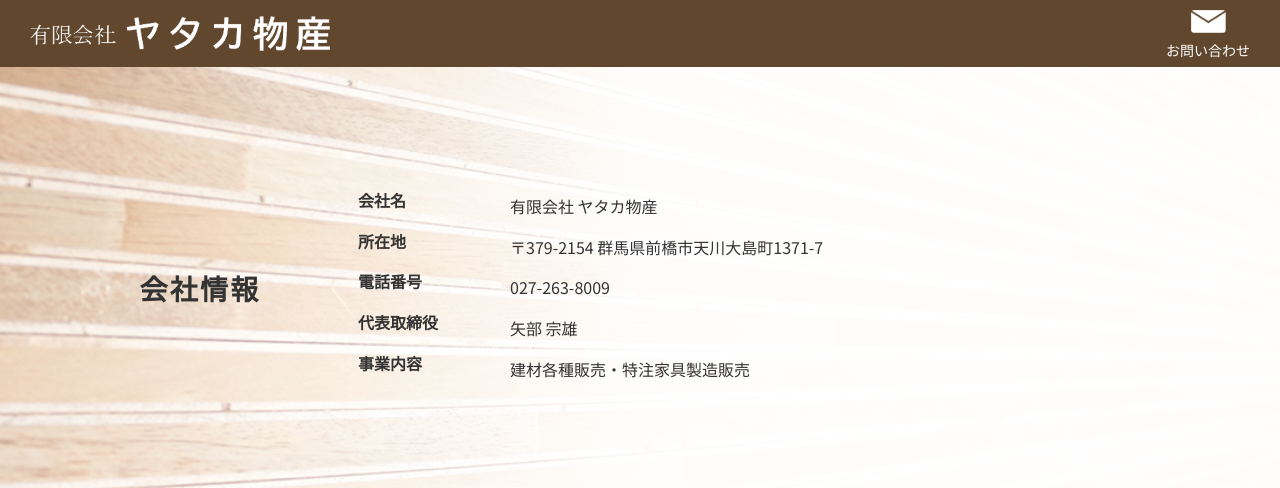
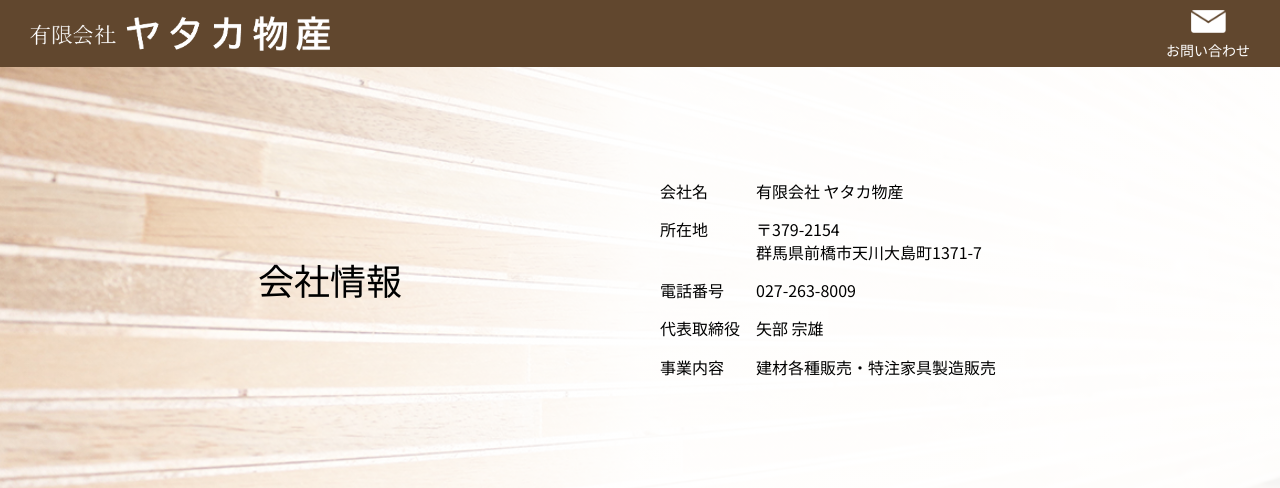
Before and after one commit to K-YYY/yataka_corp, a PHP site: page / in a window 1280 px wide. Shown: the top 488 px of the page. Run offline with PHP 8.4, Linux system fonts and the light colour scheme.

Commit message:
会社情報・お問い合わせセクション修正

```diff
--- a/css/style.css
+++ b/css/style.css
@@ -3,7 +3,7 @@
 body {
     font-family: 'Noto Sans JP', sans-serif;
     background-color: #fff;
-    color: #333;
+    color: #000;
 }
 
 
@@ -40,112 +40,187 @@ body {
 
 .company-info{
     /* 会社情報 */
+    display: flex;
+    align-items: center;
+    min-height: 384px;
     background-image:
       linear-gradient(to left, rgba(255,255,255,.95) 50%, rgba(255,255,255,.0) 100%),
       url('/img/company-info-bg.jpg');
     background-size: cover;
     background-position: center;
     background-repeat: no-repeat;
-    padding: clamp(40px,6vw,80px) 20px;
+    padding: 20px 20px;
   }
 
   .info-inner.two-col{
     /* 会社情報内側 */
-    max-width: 1100px;
+    display: flex;
+    align-items: stretch;
+    width: 100%;
+    max-width: 1200px;
     margin: 0 auto;
-    border-radius: 8px;
-    padding: clamp(24px,4vw,48px);
-    display: flex;
-    gap: clamp(20px,4vw,48px);
+    height: 300px;
   }
 
-  /* 左：タイトル*/
   .info-title{
-    flex: 0 0 220px;
+    /* 左：会社情報タイトル */
     display: flex;
     align-items: center;
     justify-content: center;
-  }
-  .info-title h2{
-    margin: 0;
-    font-size: clamp(20px,2.2vw,28px);
-    font-weight: 700;
-    color: #333;
-    letter-spacing: .08em;
+    width: 50%;
   }
 
+  .info-title h2{
+    font-size: 36px;
+  }
+
+ .info-list{
     /* 右：項目名 + 項目内容 */
-  .info-list{
+    display:flex;
+    align-items: center;
+    width: 50%;
+    padding-left: 40px;
+  }
+
+ .info-list-detail{
     margin: 0;
     display: grid;
-    grid-template-columns: 8em 1fr;
-    column-gap: 24px;
-    row-gap: 12px;
+    grid-template-columns: auto 1fr;
+    column-gap: 16px;
+    row-gap: 16px;
     font-size: 16px;
+    line-height: 1.4;
  }
-  .info-list dt{
-    font-weight: 700;
-    color:#333;
-  }
-  .info-list dd{
-    margin: 0;
-    line-height: 1.8;
+
+ .info-list-detail dd{
     word-break: break-word;
  }
 
   /* スマホ */
   @media (max-width: 768px){
-    .info-inner.two-col{ flex-direction: column; }
-    .info-title{ flex: none; }
-    .info-list{ grid-template-columns: 8em 1fr; }
-    .info-list dt{ margin-top: 10px; }
+    .company-info{
+      /* 会社情報 */
+      flex-direction: column;
+      min-height: 0;
+      padding: 50px 30px;
+    }
+    .info-inner.two-col{
+      /*会社情報内側*/
+      flex-direction: column;
+      height: auto;
+    }
+
+    .info-title{
+      /* 会社情報文字位置 */
+      display: flex;
+      justify-content: flex-start;
+      width: 100%;
+      margin-bottom: 30px;
+    }
+
+    .info-title h2{
+      /*会社情報タイトル*/
+      font-size: 24px;
+    }
+
+    .info-list{
+      /*右：項目名 + 項目内容*/
+      display: flex;
+      align-items: center;
+      justify-content: center;
+      width: 100%;
+      padding-left: 0;
+    }
+
+    .info-list-detail{
+      column-gap: 12px;
+      row-gap: 12px;
+      font-size: 12px;
+    }
   }
 
 .contact-cta{
   /*  ご相談・お問い合わせ  */
+    display: flex;
+    align-items: center;
+    min-height: 384px;
     background-image:
     linear-gradient(to left, rgba(255,255,255,.95) 50%, rgba(255,255,255,.0) 100%),
     url('/img/contact-bg.jpg');
     background-size: cover;
     background-position: center;
     background-repeat: no-repeat;
-  padding: clamp(40px,6vw,80px) 20px;
+    padding: 20px 20px;
   }
 
 .cta-inner{
   /* 中身 */
-  max-width: 1100px;
-  margin: 0 auto;
-  min-height: 220px;
     display: flex;
-  justify-content: center;
-  align-items: center;
-  gap: 12px;
-  padding-left: 700px;
-  text-decoration: none;
-  color: inherit;
+    align-items: stretch;
+    justify-content: flex-end;
+    width: 100%;
+    max-width: 1200px;
+    margin: auto;
   }
 
 .cta-link{
   /* テキスト */
-  font-size: clamp(20px, 2.2vw, 28px);
-  font-weight: 700;
-  letter-spacing: .08em;
-  white-space: nowrap;
-  color: inherfit;
+    display: flex;
+    align-items: center;
+    width: 50%;
+    padding-left: 40px;
+  }
+
+.cta-link a {
+    display: flex;
+    align-items: center;
+    font-size: 36px;
+    color: #000;
     text-decoration: none;
-  padding: 6px 2px;
+  }
+
+.cta-link a:hover{
+    opacity: 0.7
+  }
+
+.cta-link a img{
+    margin-left: 25px;
   }
 
 
 @media (max-width: 768px){
-  /* --- スマホ--- */
-  .contact-cta{ min-height: 160px; }
+  /* スマホ */
+    .contact-cta{
+      /*ご相談・お問い合わせ*/
+      flex-direction: column;
+      min-height: 0;
+      padding: 60px 20px;
+    }
+
     .cta-inner{
-    min-height: 160px;
+      /*中身 */
+      flex-direction: column;
+    }
+
+    .cta-link{
+      display: flex;
+      align-items: center;
       justify-content: center;
-    text-align: center;
+      width: 100%;
       padding-left: 0;
+    }
+
+    .cta-link a {
+      font-size: 20px;
+    }
+
+    .cta-link a:hover{
+      opacity:0.7;
+    }
+
+    .cta-link a img{
+      width: 6px;
+      margin-left: 15px;
     }
 }
 
@@ -180,3 +255,4 @@ body {
         margin-bottom: 0;
         width: 32px;
     }
+}
--- a/index.html
+++ b/index.html
@@ -30,22 +30,25 @@
             <h2>会社情報</h2>
           </div>
 
-          <dl class="info-list">
-            <dt>会社名</dt><dd>有限会社 ヤタカ物産</dd>
-            <dt>所在地</dt><dd>〒379-2154 群馬県前橋市天川大島町1371-7</dd>
-            <dt>電話番号</dt><dd>027-263-8009</dd>
-            <dt>代表取締役</dt><dd>矢部 宗雄</dd>
-            <dt>事業内容</dt><dd>建材各種販売・特注家具製造販売</dd>
-          </dl>
+          <div class="info-list">
+            <dl class="info-list-detail">
+             <dt>会社名</dt><dd>有限会社 ヤタカ物産</dd>
+             <dt>所在地</dt><dd>〒379-2154 <br>群馬県前橋市天川大島町1371-7</br></dd>
+             <dt>電話番号</dt><dd>027-263-8009</dd>
+             <dt>代表取締役</dt><dd>矢部 宗雄</dd>
+             <dt>事業内容</dt><dd>建材各種販売・特注家具製造販売</dd>
+            </dl>
+          </div>
         </div>
       </section>
 
 <!-- ご相談・お問い合わせ -->
 <section class="contact-cta">
   <div class="cta-inner">
-    <a href="/contact.html" class="cta-link">ご相談・お問い合わせ ＞</a>
-    <span class="cta-arrow" aria-hidden="true"></span>
-  </a>
+    <div class="cta-link">
+      <a href="/contact.html">ご相談・お問い合わせ <img src="/img/arrow.png"></a>
+    </div>
+  </div>
 </section>
 
     <footer class="site-footer">
```
Also changed, not shown: img/arrow.png (added). Lines whose indentation alone changed are shown as unchanged.
